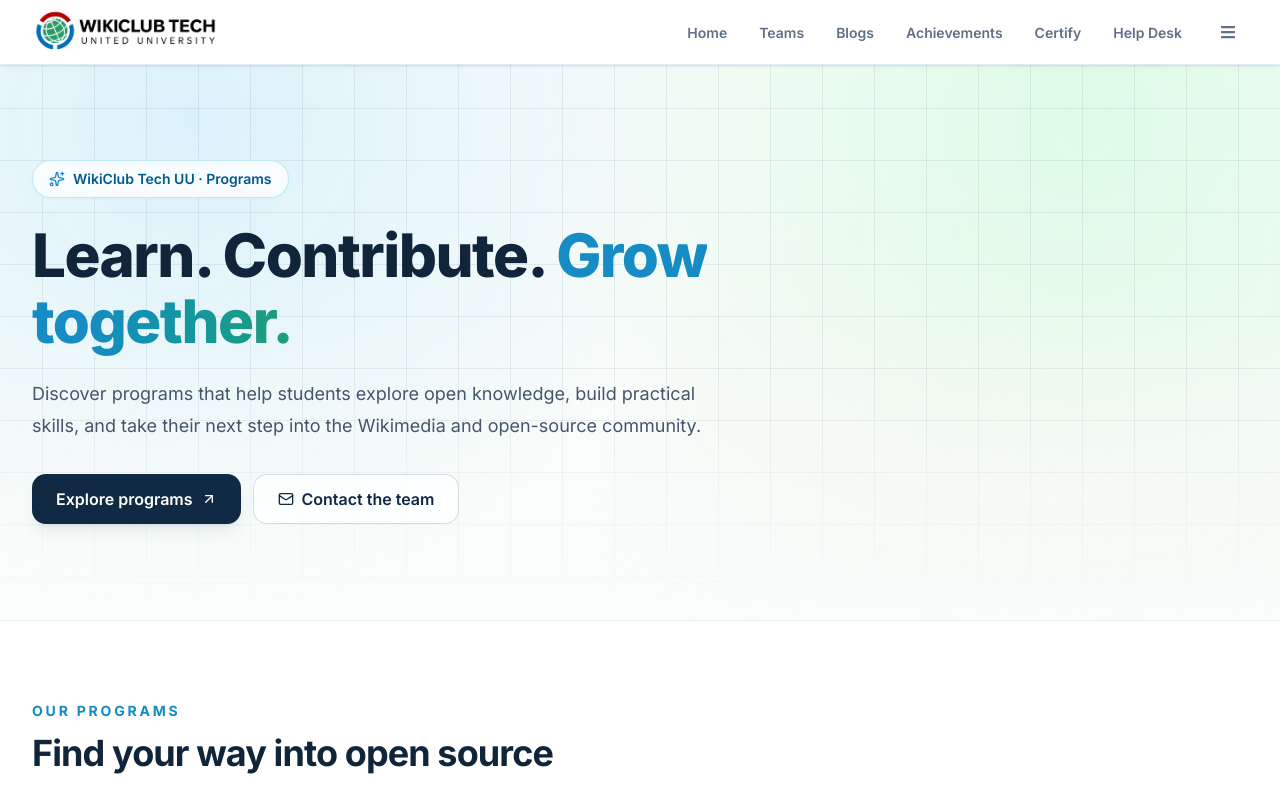
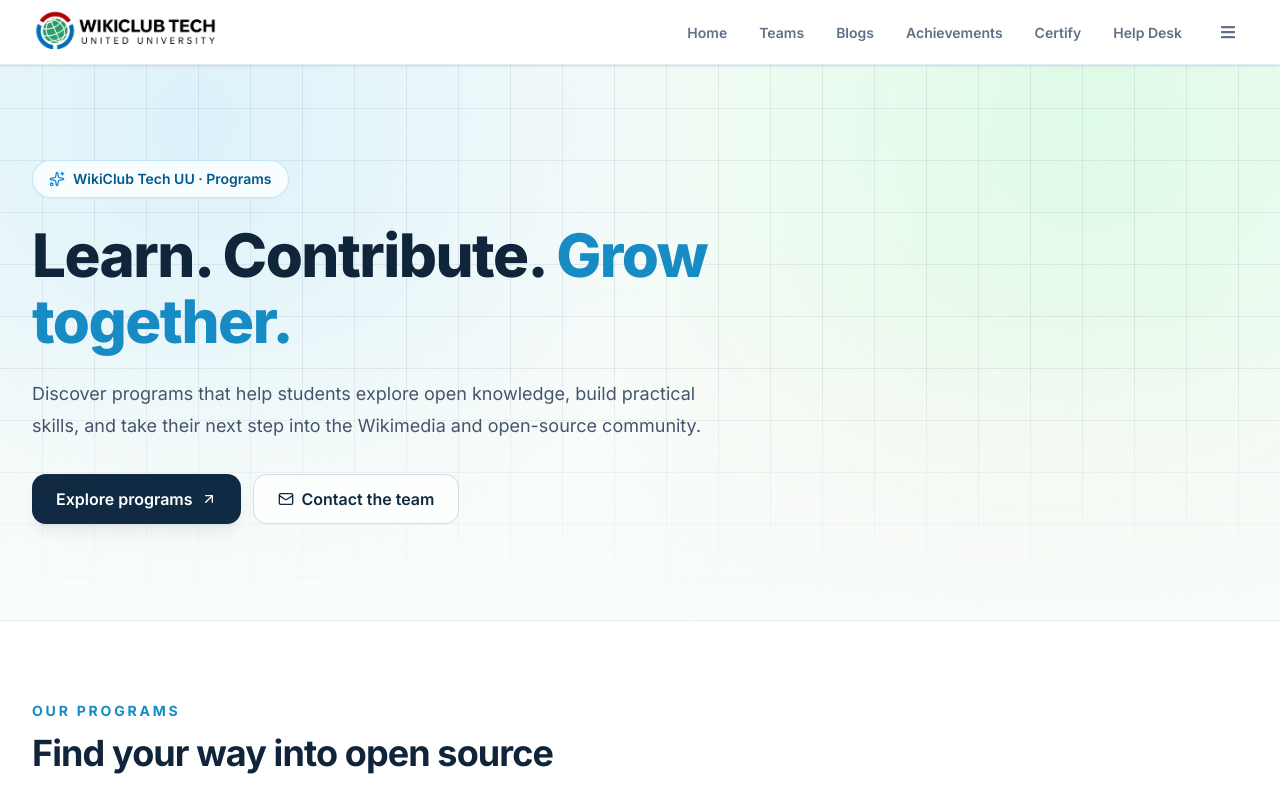
Before and after one commit to wikiclubtechuu/WikiClub-Tech-UU, a Next.js app: page /programs in a window 1280 px wide. Shown: the top 793 px of the page. Built offline with nearby package versions, Linux system fonts and the light colour scheme.

Commit message:
Make Grow Together heading text solid blue

```diff
--- a/src/app/programs/page.tsx
+++ b/src/app/programs/page.tsx
@@ -91,7 +91,7 @@ export default function ProgramsPage() {
 
             <h1 className="mt-6 max-w-4xl text-4xl font-extrabold leading-tight tracking-tight text-[#10243A] sm:text-5xl sm:leading-[1.1] lg:text-6xl">
               Learn. Contribute.{" "}
-              <span className="bg-gradient-to-r from-[#168BC4] via-[#168BC4] to-[#209E75] bg-clip-text text-transparent">
+              <span className="text-[#168BC4]">
                 Grow together.
               </span>
             </h1>
```
